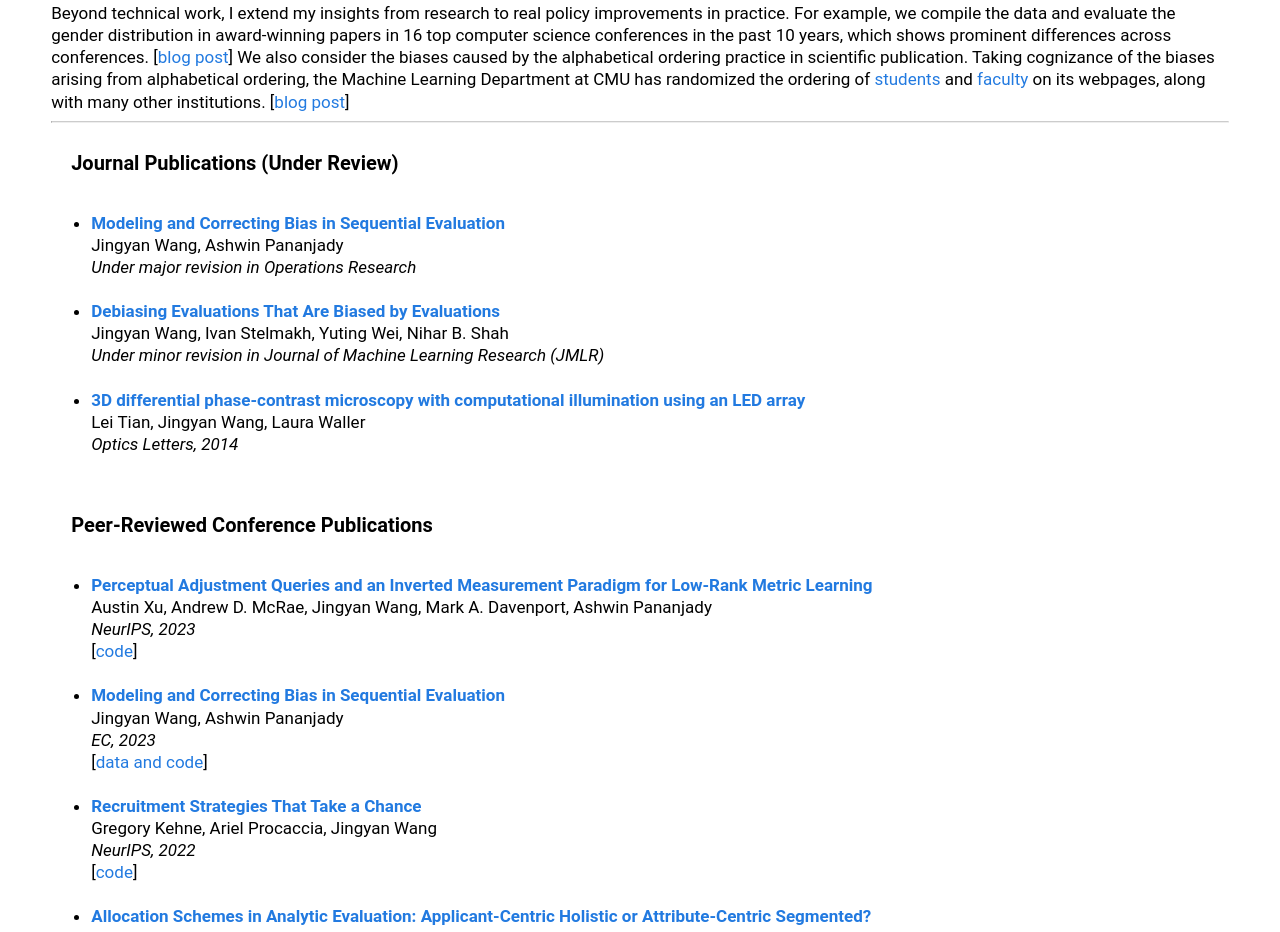
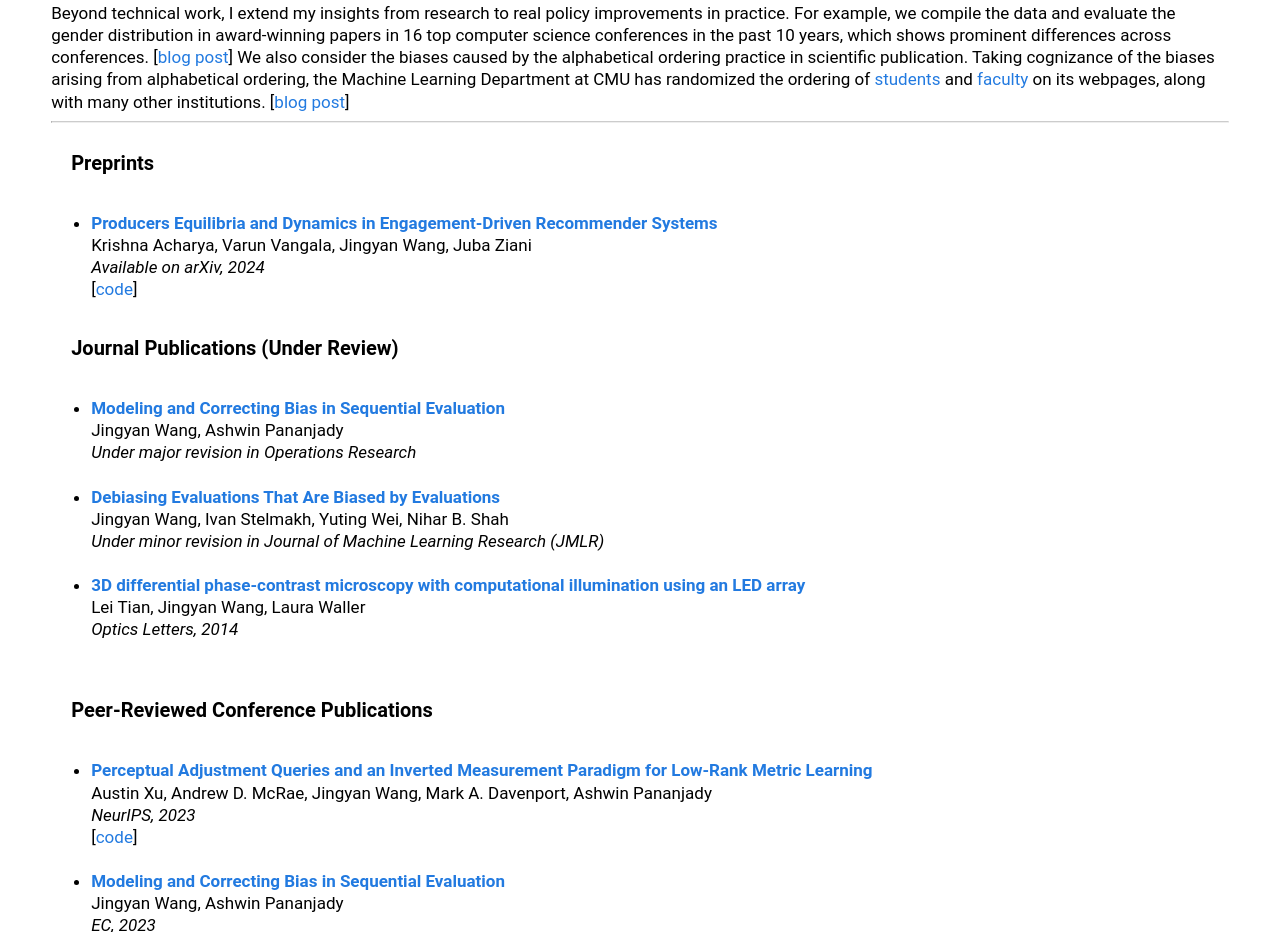
Before and after one commit to jingyanw/jingyanw.github.io, a plain HTML site: page index.html in a window 1280 px wide. Shown: the part 1800-2732 px from the top of the page. Drawn offline with nearby package versions, Linux system fonts and the light colour scheme.

Commit message:
add recommendation equilibrium paper

```diff
--- a/index.html
+++ b/index.html
@@ -140,23 +140,23 @@
 <!-- ------------------------------------------------- -->
   <section id="publications">
   <hr>
-<!--   <table width="100%" align="center" border="0" cellspacing="0" cellpadding="20">
+<table width="100%" align="center" border="0" cellspacing="0" cellpadding="20">
       <tr><td>
         <sectiontitle>Preprints</sectiontitle>
       </td></tr>
   </table>
   <table width="100%" align="center" border="0" cellspacing="0" cellpadding="20">
       <ul>
-      <li> <papertitle><a href="https://arxiv.org/abs/2309.04626">Perceptual Adjustment Queries and an Inverted Measurement Paradigm for Low-Rank Metric Learning</a></papertitle><br>
-        <div><paperauthors>Austin Xu, Andrew D. McRae, Jingyan Wang, Mark A. Davenport, Ashwin Pananjady</paperauthors><br>
-          <papersource>Available on arXiv, 2023</papersource>
+      <li> <papertitle><a href="https://arxiv.org/abs/2401.16641">Producers Equilibria and Dynamics in Engagement-Driven Recommender Systems</a></papertitle><br>
+        <div><paperauthors>Krishna Acharya, Varun Vangala, Jingyan Wang, Juba Ziani</paperauthors><br>
+          <papersource>Available on arXiv, 2024</papersource>
         </div>
         <div>
-          [<a href="https://github.com/austinxu87/paq">code</a>]
+          [<a href="https://github.com/krishnacharya/recsys_eq">code</a>]
         </div>
       </li>
     </ul>
-  </table> -->
+  </table>
 
     <table width="100%" align="center" border="0" cellspacing="0" cellpadding="20">
       <tr><td>
```
